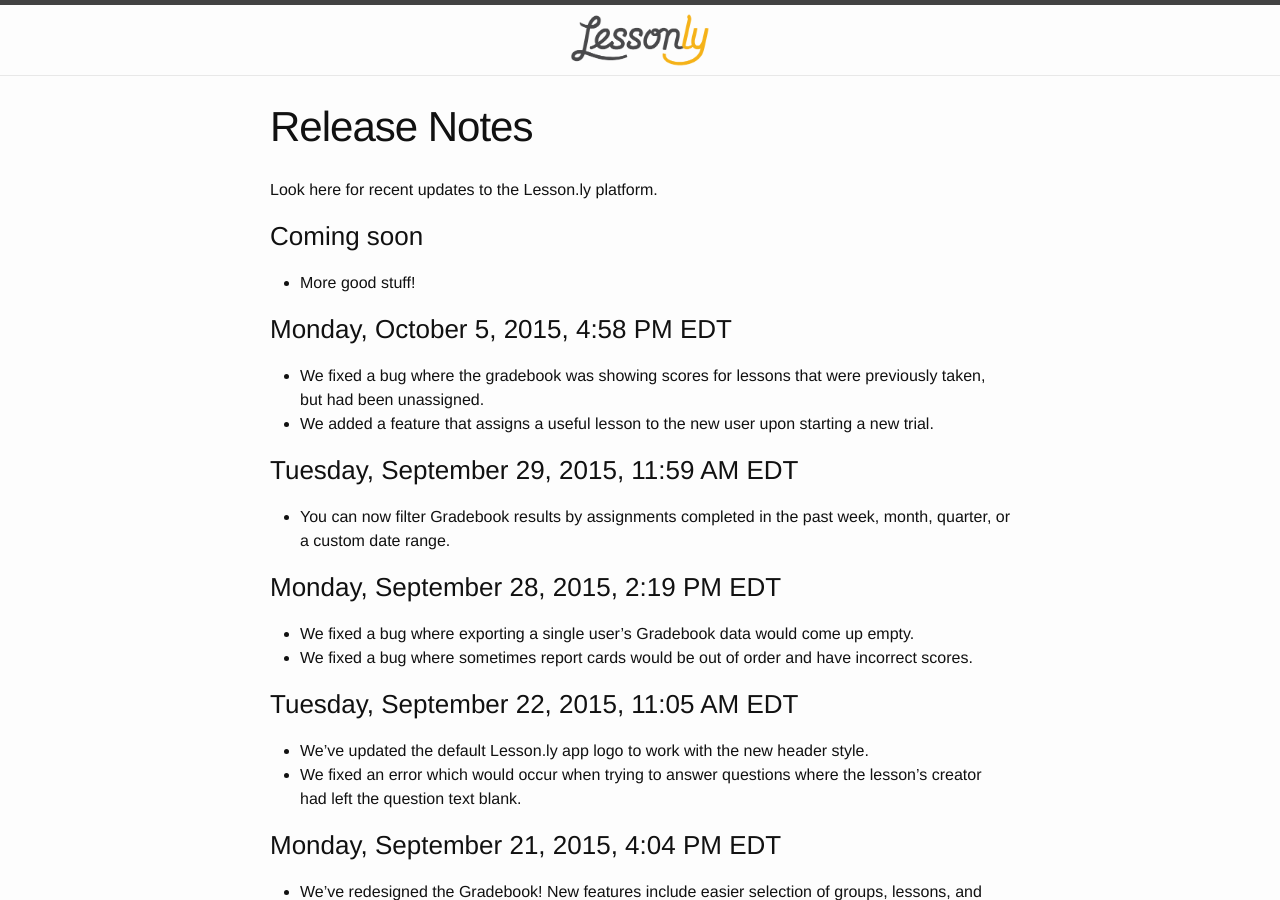
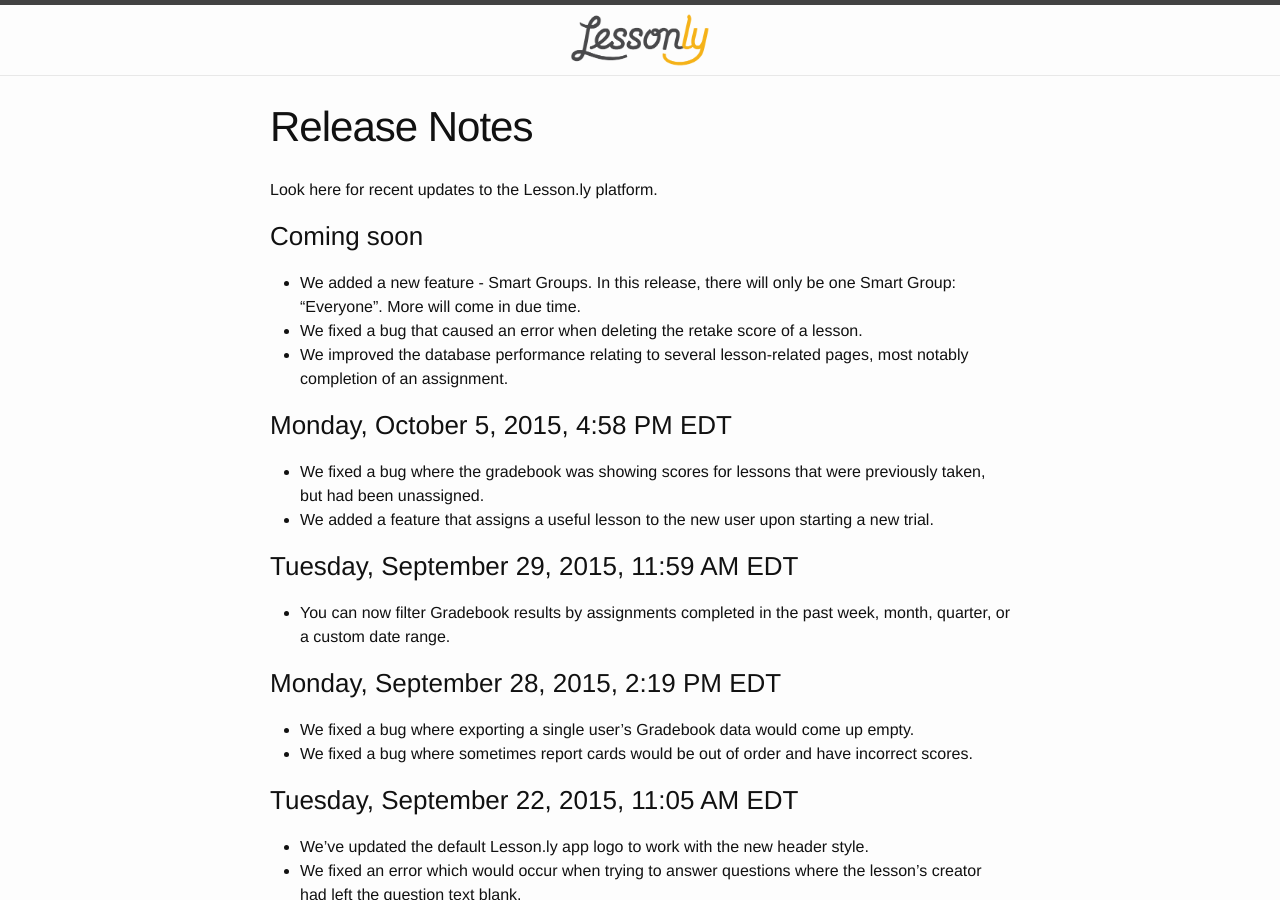
Before and after one commit to isabella232/lessonly.github.io, a Jekyll site: the page built from release-notes.md, in a window 1280 px wide and 900 px high. Built offline with Jekyll 4.4.1, drawn with Linux system fonts in a browser that asks for light colours.

Commit message:
New features and improvements

```diff
--- a/release-notes.md
+++ b/release-notes.md
@@ -8,7 +8,9 @@
 
 ### Coming soon
 
-- More good stuff!
+- We added a new feature - Smart Groups. In this release, there will only be one Smart Group: "Everyone". More will come in due time.
+- We fixed a bug that caused an error when deleting the retake score of a lesson.
+- We improved the database performance relating to several lesson-related pages, most notably completion of an assignment.
 
 ### Monday, October 5, 2015, 4:58 PM EDT
 
```
